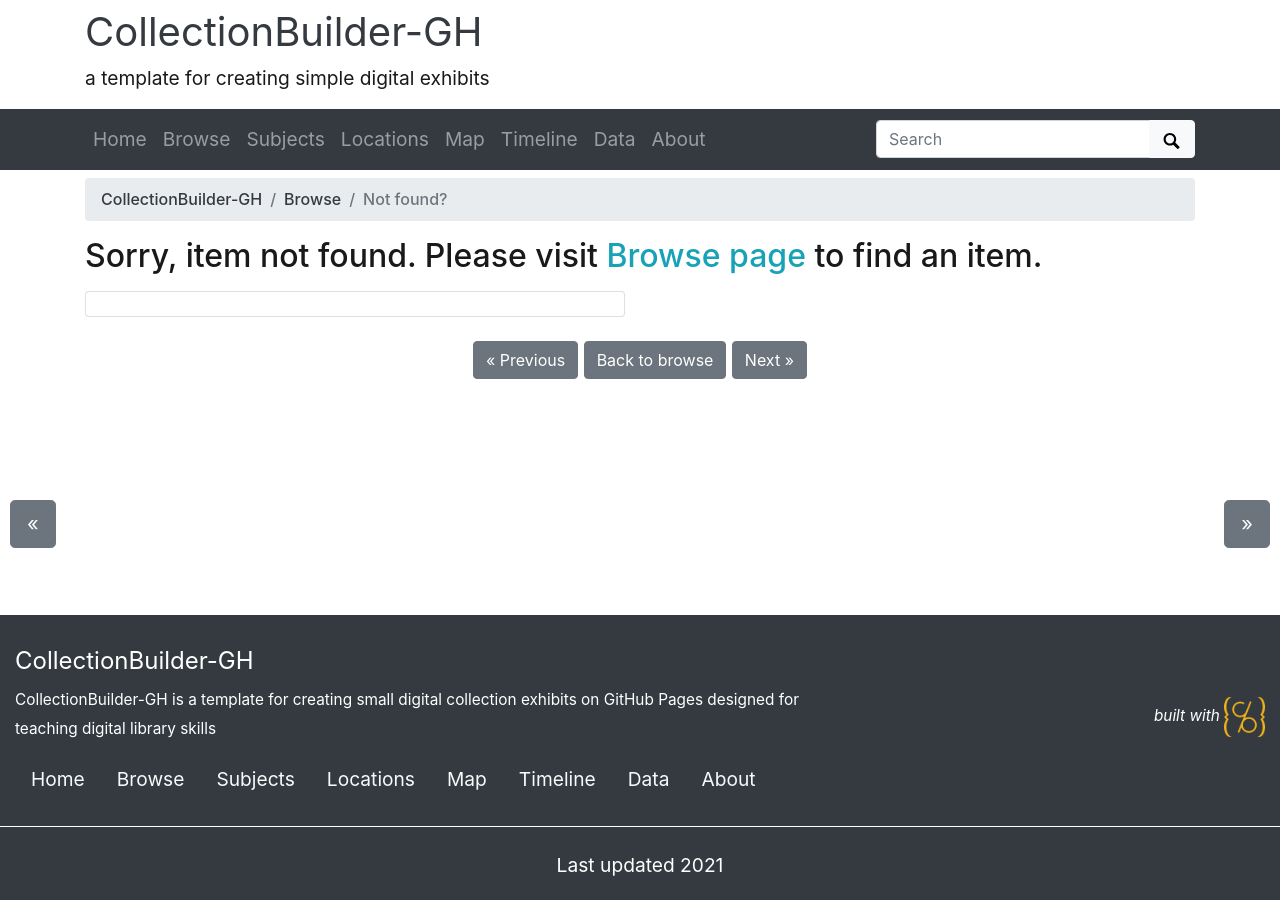
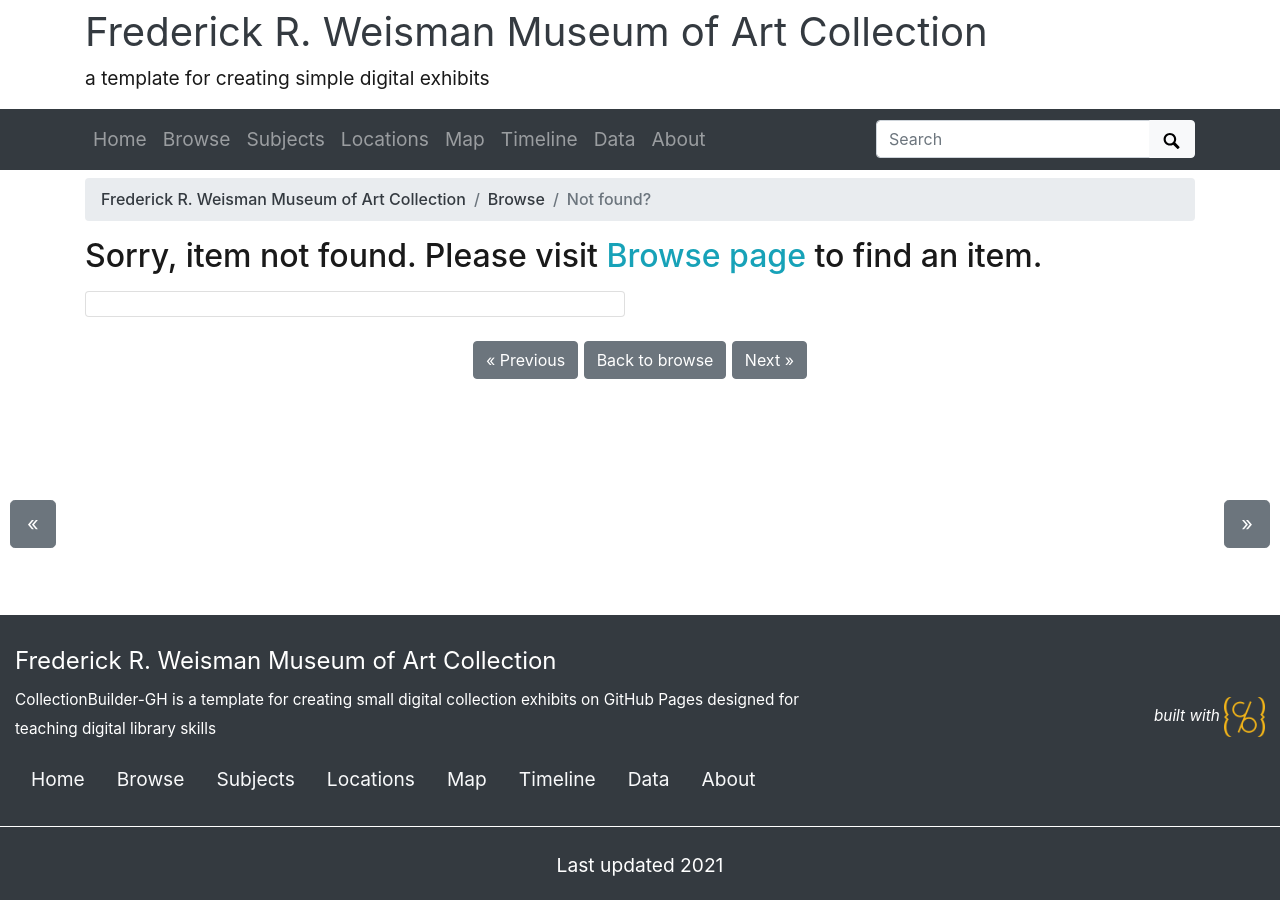
Before and after one commit to graceganye/collectionbuilder-test, a Jekyll site: the page built from pages/item.md, in a window 1280 px wide. Built offline with Jekyll 4.4.1, drawn with Linux system fonts in a browser that asks for light colours.

Commit message:
Update _config.yml
Changed the title from  CollectionBuilder-GH to Frederick R. Weisman Museum of Art Collection

```diff
--- a/_config.yml
+++ b/_config.yml
@@ -20,7 +20,7 @@
 # SITE SETTINGS
 #
 # title of site appears in banner
-title: CollectionBuilder-GH
+title: Frederick R. Weisman Museum of Art Collection
 # tagline, a short phrase that will appear throughout the site in the top banner
 tagline: a template for creating simple digital exhibits
 # description appears in meta tags and other locations
```
